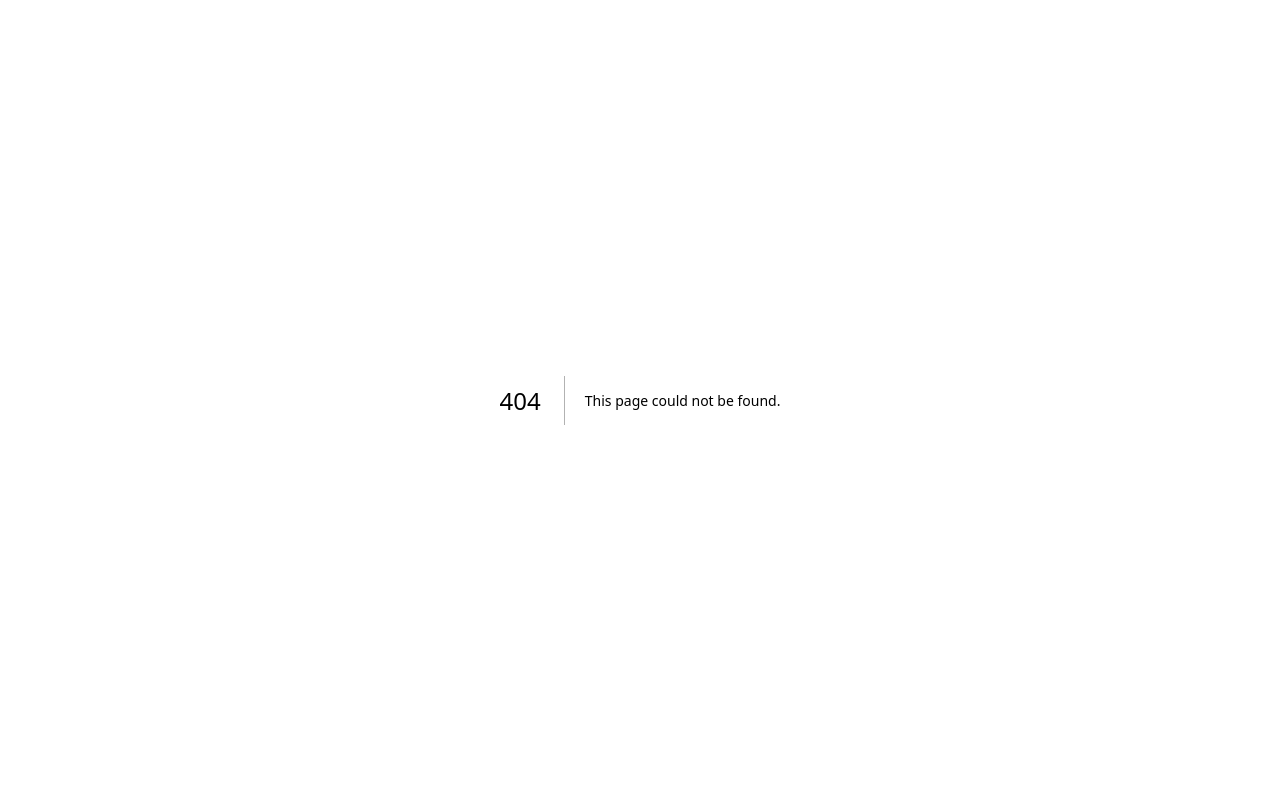
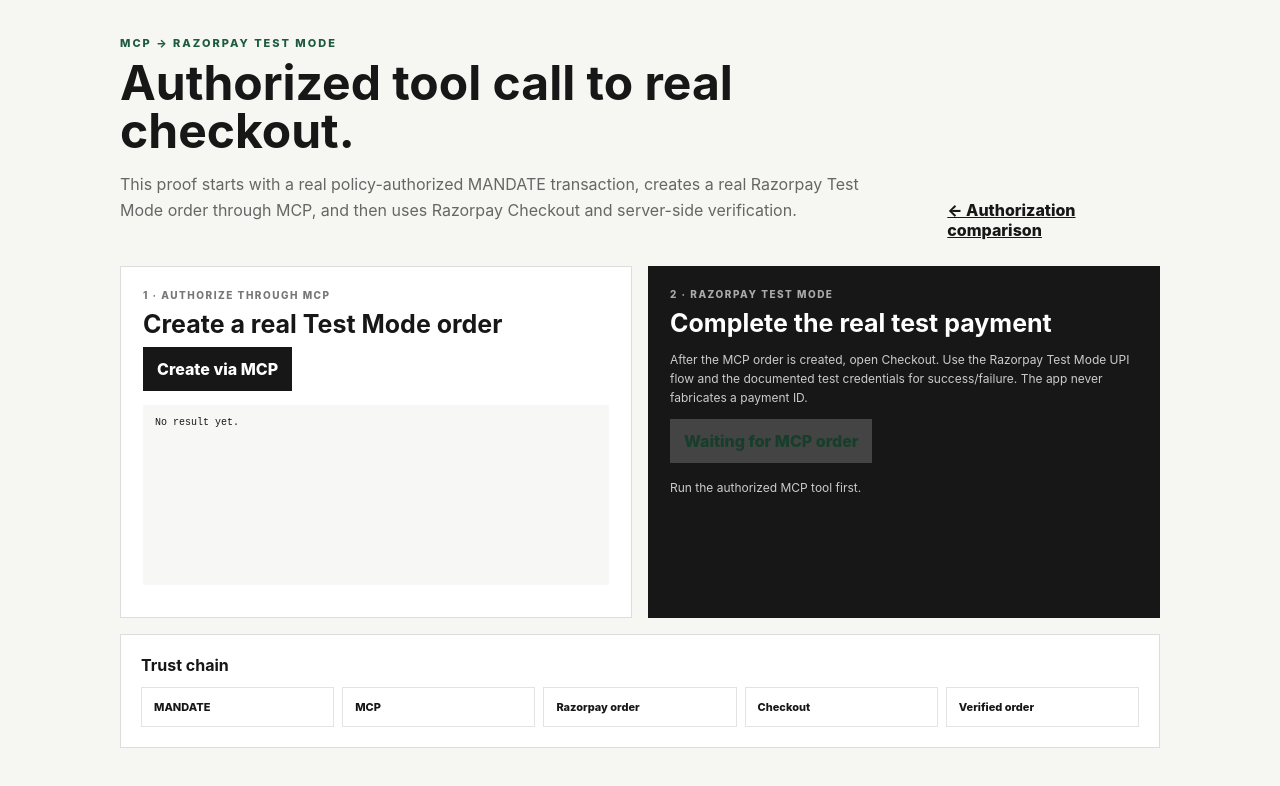
Before and after one commit to akashrajeev/AgenticCommerce, a Next.js app in the folder apps/buyer/: page /mcp/live in a window 1280 px wide. Before the commit this address had no page. Shown: the top 786 px of the page. Built offline with nearby package versions, Linux system fonts and the light colour scheme; no server answers.

Commit message:
feat: add live MCP Razorpay Test Mode proof

```diff
--- /dev/null
+++ b/apps/buyer/src/app/mcp/live/page.tsx
@@ -0,0 +1,74 @@
+"use client";
+
+import Script from "next/script";
+import { useState } from "react";
+
+type Proof = { status: number; body: unknown } | null;
+type Transaction = { id: string; state: string; razorpayOrderId?: string; razorpayPaymentId?: string };
+type Checkout = { keyId: string; currency: "INR"; order: { id: string; amount: number; currency: string } };
+
+const gateway = process.env.NEXT_PUBLIC_GATEWAY_URL ?? "http://localhost:4000";
+
+export default function LiveMcpPaymentPage() {
+  const [result, setResult] = useState<Proof>(null);
+  const [transaction, setTransaction] = useState<Transaction | null>(null);
+  const [checkout, setCheckout] = useState<Checkout | null>(null);
+  const [busy, setBusy] = useState(false);
+  const [message, setMessage] = useState("Run the authorized MCP tool first.");
+
+  async function createOrder() {
+    setBusy(true); setMessage("");
+    try {
+      const response = await fetch("/api/mcp-lab", { method: "POST", headers: { "content-type": "application/json" }, body: JSON.stringify({ action: "authorized-test-order" }), cache: "no-store" });
+      const body = await response.json() as { transactionId?: string; body?: { result?: { structuredContent?: { transaction?: Transaction; checkout?: Checkout } } }; proof?: string; error?: string };
+      setResult({ status: response.status, body });
+      const structured = body.body?.result?.structuredContent;
+      if (structured?.transaction) setTransaction(structured.transaction);
+      if (structured?.checkout) setCheckout(structured.checkout);
+      if (!response.ok) throw new Error(body.error ?? "Authorized MCP order creation failed.");
+      setMessage(body.proof ?? "Real Razorpay Test Mode order created through MCP.");
+    } catch (error) { setMessage(error instanceof Error ? error.message : "MCP order creation failed."); }
+    finally { setBusy(false); }
+  }
+
+  async function pay() {
+    if (!checkout || !transaction) return;
+    const RazorpayCtor = (window as unknown as { Razorpay?: new (options: Record<string, unknown>) => { open: () => void } }).Razorpay;
+    if (!RazorpayCtor) { setMessage("Razorpay Checkout is still loading."); return; }
+    setBusy(true);
+    const instance = new RazorpayCtor({
+      key: checkout.keyId,
+      amount: checkout.order.amount,
+      currency: checkout.currency,
+      name: "Mandate Market",
+      description: "Authorized MCP Test Mode payment",
+      order_id: checkout.order.id,
+      handler: async (response: { razorpay_payment_id: string; razorpay_order_id: string; razorpay_signature: string }) => {
+        try {
+          const verify = await fetch(`${gateway}/v1/transactions/${encodeURIComponent(transaction.id)}/verify-payment`, { method: "POST", headers: { "content-type": "application/json" }, body: JSON.stringify(response), cache: "no-store" });
+          const body = await verify.json() as { verified?: boolean; transaction?: Transaction; error?: string };
+          if (!verify.ok) throw new Error(body.error ?? "Payment verification failed.");
+          if (body.transaction) setTransaction(body.transaction);
+          setMessage(body.verified ? "Razorpay Test Mode signature verified. Refreshing transaction state…" : "Payment callback received; awaiting reconciliation.");
+          for (let attempt = 0; attempt < 8; attempt += 1) {
+            await new Promise((resolve) => setTimeout(resolve, 1500));
+            const latestBody = await fetch(`${gateway}/v1/transactions`, { cache: "no-store" }).then((res) => res.json()).catch(() => null) as { transactions?: Transaction[] } | null;
+            const latest = latestBody?.transactions?.find((item) => item.id === transaction.id);
+            if (latest) setTransaction(latest);
+            if (latest?.state === "order_confirmed") { setMessage("Authorized MCP payment confirmed: Razorpay Test Mode → verification → merchant order."); break; }
+            if (latest?.state === "payment_failed" || latest?.state === "cancelled") { setMessage(`Razorpay Test Mode reported ${latest.state}. No merchant order was confirmed.`); break; }
+          }
+        } catch (error) { setMessage(error instanceof Error ? error.message : "Payment verification failed."); }
+        finally { setBusy(false); }
+      },
+    });
+    instance.open();
+  }
+
+  return <><Script src="https://checkout.razorpay.com/v1/checkout.js" strategy="afterInteractive" /><main style={{ minHeight: "100vh", background: "#f6f6f2", color: "#171717", padding: 36, fontFamily: "Inter, Arial, sans-serif" }}><div style={{ maxWidth: 1040, margin: "0 auto" }}>
+    <header style={{ display: "flex", justifyContent: "space-between", alignItems: "end", gap: 20 }}><div><div style={{ fontSize: 11, color: "#1e5b3e", letterSpacing: 2, fontWeight: 800 }}>MCP → RAZORPAY TEST MODE</div><h1 style={{ fontSize: 48, lineHeight: 1, margin: "9px 0 12px" }}>Authorized tool call to real checkout.</h1><p style={{ maxWidth: 780, color: "#666", lineHeight: 1.65 }}>This proof starts with a real policy-authorized MANDATE transaction, creates a real Razorpay Test Mode order through MCP, and then uses Razorpay Checkout and server-side verification.</p></div><a href="/mcp/authorized" style={{ color: "#171717", fontWeight: 800 }}>← Authorization comparison</a></header>
+    <section style={{ marginTop: 26, display: "grid", gridTemplateColumns: "1fr 1fr", gap: 16 }}><div style={{ background: "white", border: "1px solid #ddd", padding: 22 }}><div style={{ fontSize: 10, color: "#777", letterSpacing: 1.5, fontWeight: 800 }}>1 · AUTHORIZE THROUGH MCP</div><h2 style={{ margin: "8px 0", fontSize: 25 }}>Create a real Test Mode order</h2><button disabled={busy} onClick={() => void createOrder()} style={{ padding: "12px 14px", border: 0, background: "#171717", color: "white", fontWeight: 800, cursor: "pointer" }}>{busy ? "Working…" : "Create via MCP"}</button>{transaction ? <div style={{ marginTop: 16, padding: 13, background: "#f7f7f5", fontFamily: "monospace", fontSize: 11, lineHeight: 1.7 }}>transaction = {transaction.id}<br />state = {transaction.state}<br />razorpayOrderId = {transaction.razorpayOrderId ?? "—"}</div> : null}<pre style={{ marginTop: 14, background: "#f7f7f5", padding: 12, overflow: "auto", minHeight: 180, fontSize: 10 }}>{result ? JSON.stringify(result.body, null, 2) : "No result yet."}</pre></div>
+    <div style={{ background: "#171717", color: "white", padding: 22 }}><div style={{ fontSize: 10, color: "#aaa", letterSpacing: 1.5, fontWeight: 800 }}>2 · RAZORPAY TEST MODE</div><h2 style={{ margin: "8px 0", fontSize: 25 }}>Complete the real test payment</h2><p style={{ color: "#ccc", fontSize: 12, lineHeight: 1.6 }}>After the MCP order is created, open Checkout. Use the Razorpay Test Mode UPI flow and the documented test credentials for success/failure. The app never fabricates a payment ID.</p><button disabled={busy || !checkout} onClick={() => void pay()} style={{ padding: "12px 14px", border: 0, background: checkout ? "#d9e7df" : "#444", color: "#173e2b", fontWeight: 800, cursor: checkout ? "pointer" : "not-allowed" }}>{checkout ? "Open Razorpay Checkout" : "Waiting for MCP order"}</button>{transaction?.razorpayPaymentId ? <div style={{ marginTop: 16, padding: 13, background: "#232323", fontFamily: "monospace", fontSize: 11 }}>payment = {transaction.razorpayPaymentId}<br />state = {transaction.state}</div> : null}<div style={{ marginTop: 16, color: "#ccc", fontSize: 12, lineHeight: 1.5 }}>{message}</div></div></section>
+    <section style={{ marginTop: 16, background: "white", border: "1px solid #ddd", padding: 20 }}><strong>Trust chain</strong><div style={{ display: "grid", gridTemplateColumns: "repeat(5, 1fr)", gap: 8, marginTop: 12 }}>{["MANDATE", "MCP", "Razorpay order", "Checkout", "Verified order"].map((step) => <div key={step} style={{ padding: 12, border: "1px solid #e3e3e3", fontSize: 11, fontWeight: 800 }}>{step}</div>)}</div></section>
+  </div></main></>;
+}
```
